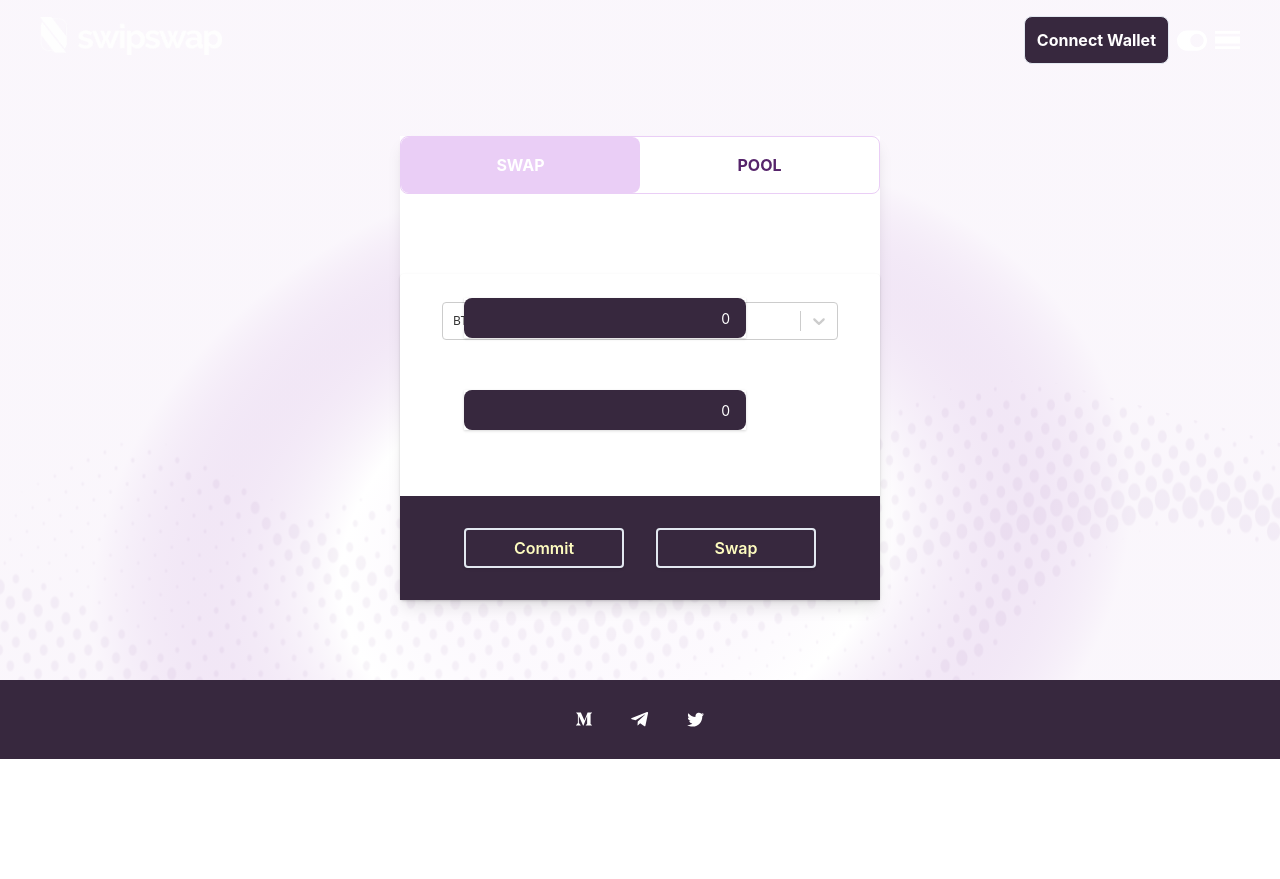
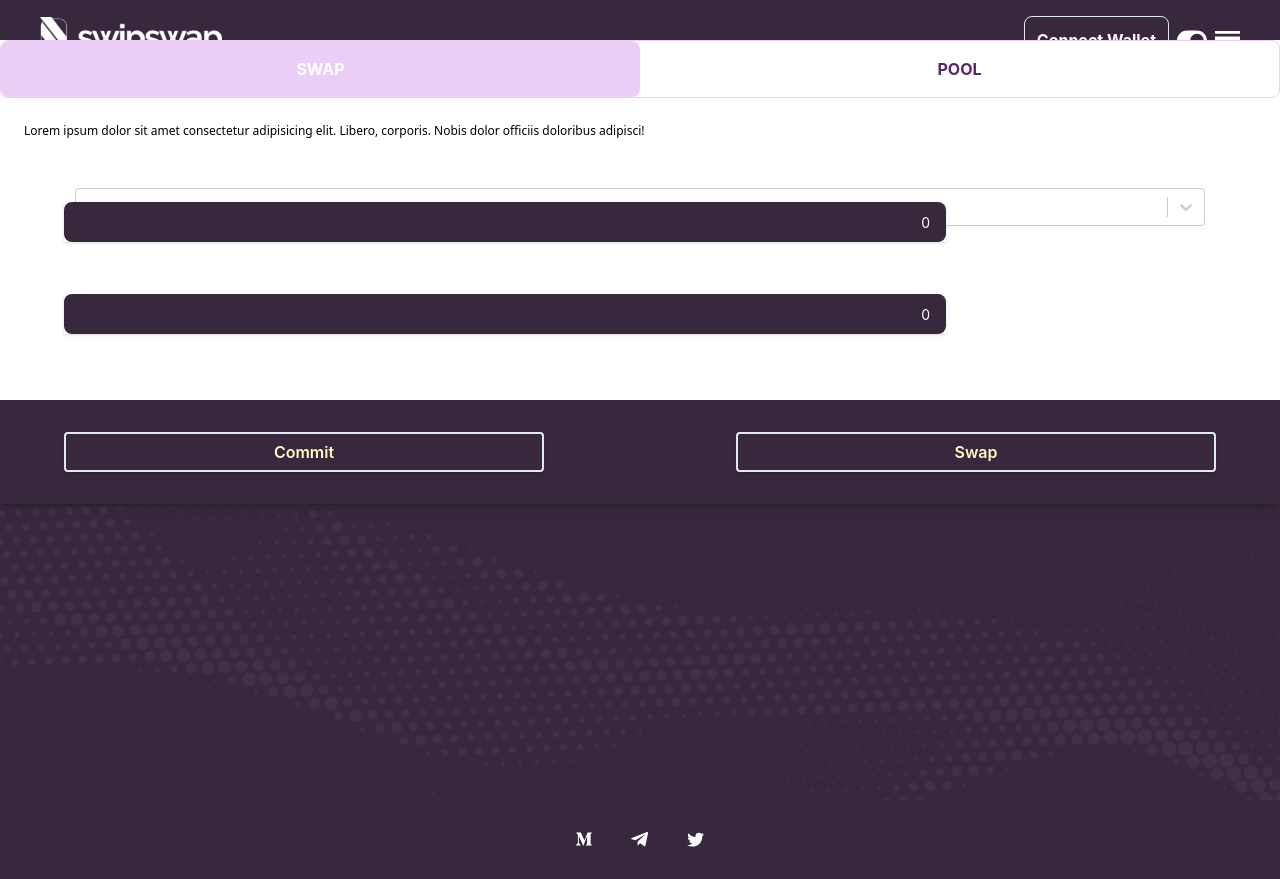
Before and after one commit to swipswap/webclient, a Next.js app: page / in a window 1280 px wide. Before the commit the page ends 800 px from the top, so only its background shows below. Built offline with nearby package versions, Linux system fonts and the light colour scheme.

Commit message:
changed from theme to lightTheme and other tailwind fixes

```diff
--- a/components/Hero/index.tsx
+++ b/components/Hero/index.tsx
@@ -1,21 +1,21 @@
 import useBaseURL from "../hooks/useBaseURL"
 
 // const heroText = "Exchange digital currencies between peers without any central authority. An ethereum smart contract serves as the escrow."
-export default function Hero({ theme, children }){
+export default function Hero({ lightTheme, children }){
     const {baseURL} = useBaseURL()
 
     const isENS = baseURL
-    const isLight = theme === true
+    const isLight = lightTheme === true
     return (
-        <section className={`w-full
+        <section className={`
             ${isENS && isLight ? "bg-ens-hero-light" : // If on ENS and its light mode, render light
             isENS && !isLight ? 'bg-ens-hero-dark' : // If on ENS and on dark mode, render dark
             !isENS && isLight ? 'bg-hero-light' : // Not on ENS but is light
            'bg-hero-dark'  // Render dark in any other condition
-            } bg-hero-bg p-10 bg-no-repeat bg-cover bg-center tablets:bg-cover tablets:bg-center tablets:h-hero-big`}>
-            <div className='pt-8 bg-right-bottom text-white w-hero-txt h-auto tablets:w-hero-big tablets:px-20 md:w-3/6 md:pt-24 mx-auto'>
+            } pt-10 bg-hero-bg bg-no-repeat bg-cover bg-center tablets:bg-cover tablets:bg-center h-5/6 transition duration-1000 ease-in-out h-full`}>
+            {/* <div className='pt-6 tablets:pt-8 mb-3 bg-right-bottom text-white w-hero-txt h-auto tablets:w-hero-big tablets:px-20 md:w-3/6 md:pt-24 mx-auto'> */}
               {children}
-            </div>
+            {/* </div> */}
 
         </section>
     )
```
